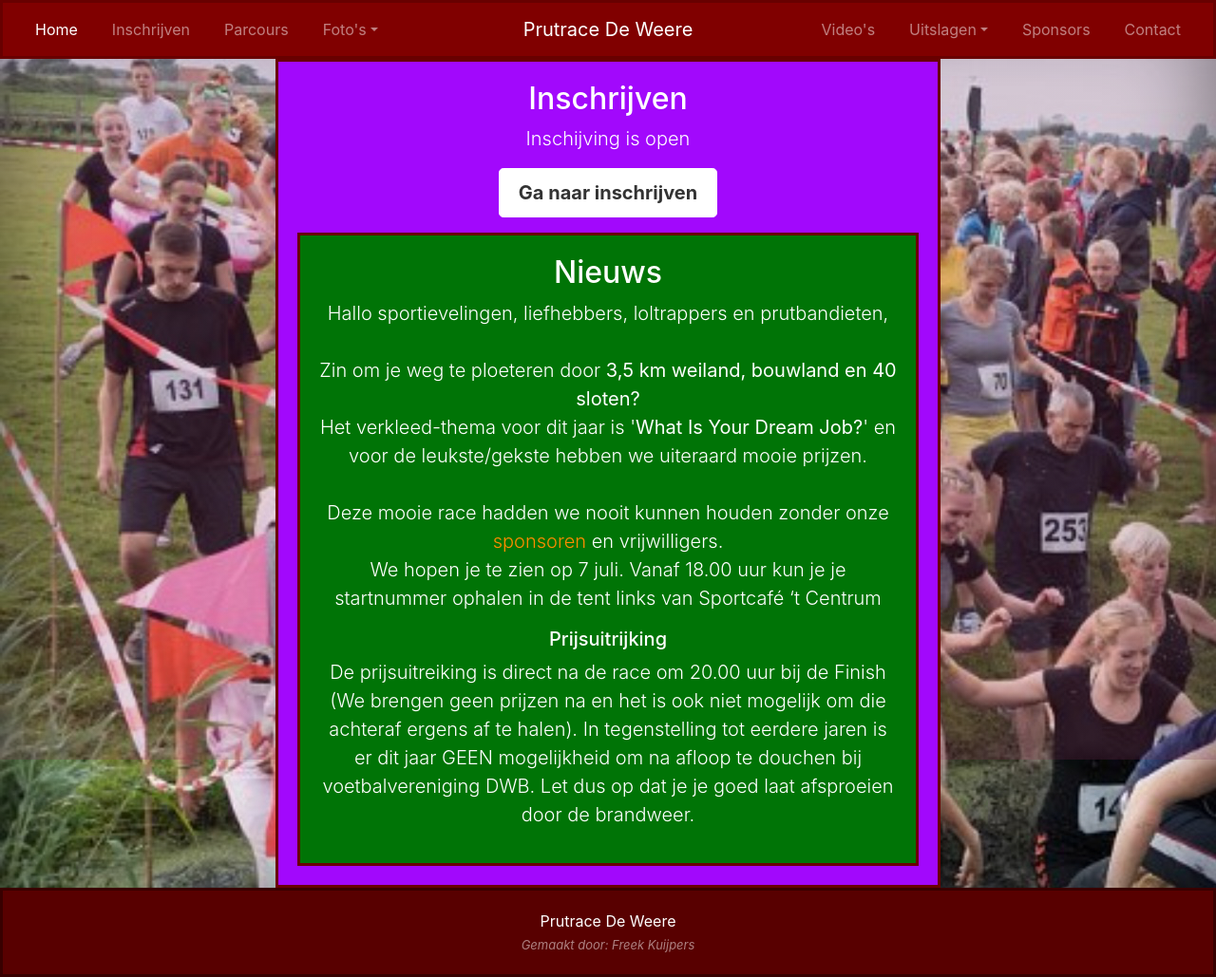
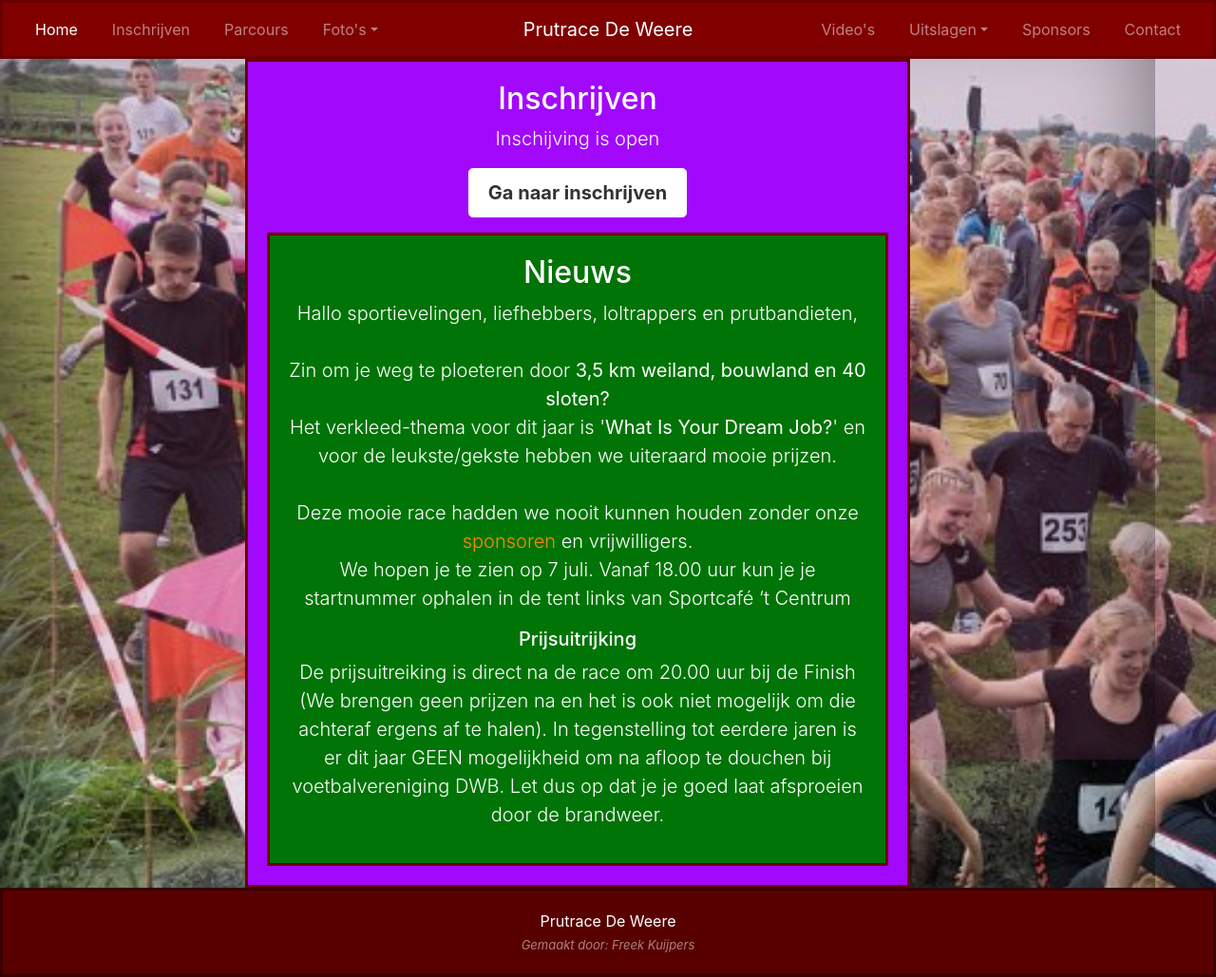
Before and after one commit to sjerdo/prutracedeweere.nl, a PHP site: page /home.php in a window 1280 px wide. Shown: the whole page at 95% size. Run offline with PHP 8.4, Linux system fonts and the light colour scheme; some libraries are stand-ins or nearby versions.

Commit message:
Update style.css

```diff
--- a/PrutRace/assets/style/style.css
+++ b/PrutRace/assets/style/style.css
@@ -43,8 +43,8 @@ body {
 /* Extra markup and styles for table-esque vertical and horizontal centering */
 .site-wrapper {
   display: table;
-  width: 100%;
-  height: 100%;
+  width: 95%;
+  height: 95%;
   /* For at least Firefox */
   min-height: 100%;
   -webkit-box-shadow: inset 0 0 100px rgba(0, 0, 0, .5);
```
